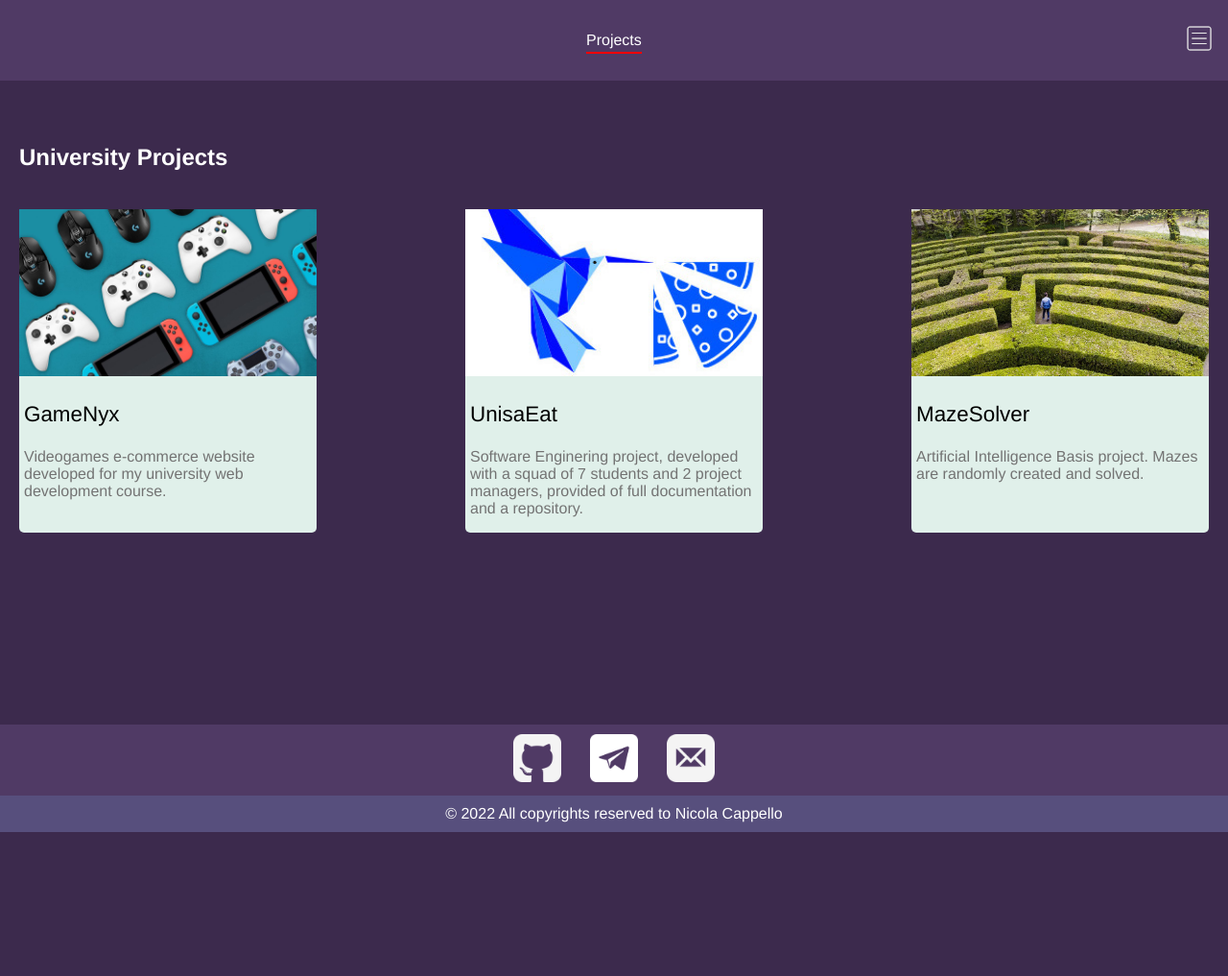
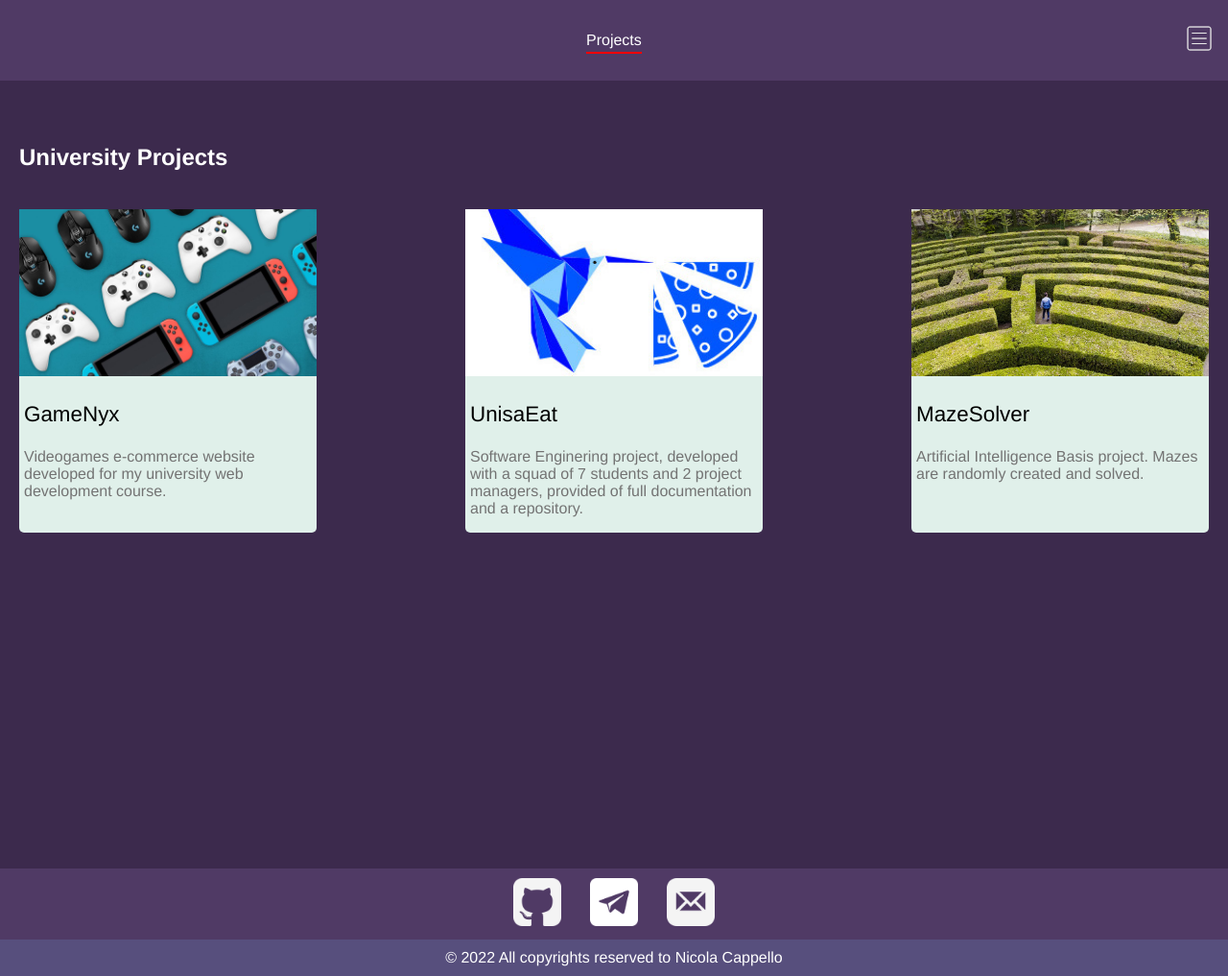
Before and after one commit to CappelloNicola/CappelloNicola.github.io, a website: page pages/projects.html in a window 1280 px wide. Shown: the whole page at 96% size. Before the commit the page ends 867 px from the top, so only its background shows below. Drawn offline with Linux system fonts and the light colour scheme.

Commit message:
Update projects.html
Bug resolved:
Footer on tall pages not shown at the bottom

```diff
--- a/pages/projects.html
+++ b/pages/projects.html
@@ -42,6 +42,8 @@
         </div>
     </div>
 
+    <div style="height:150px"></div>
+
     <div id="loadFooter"></div>
 
 </body>
```
